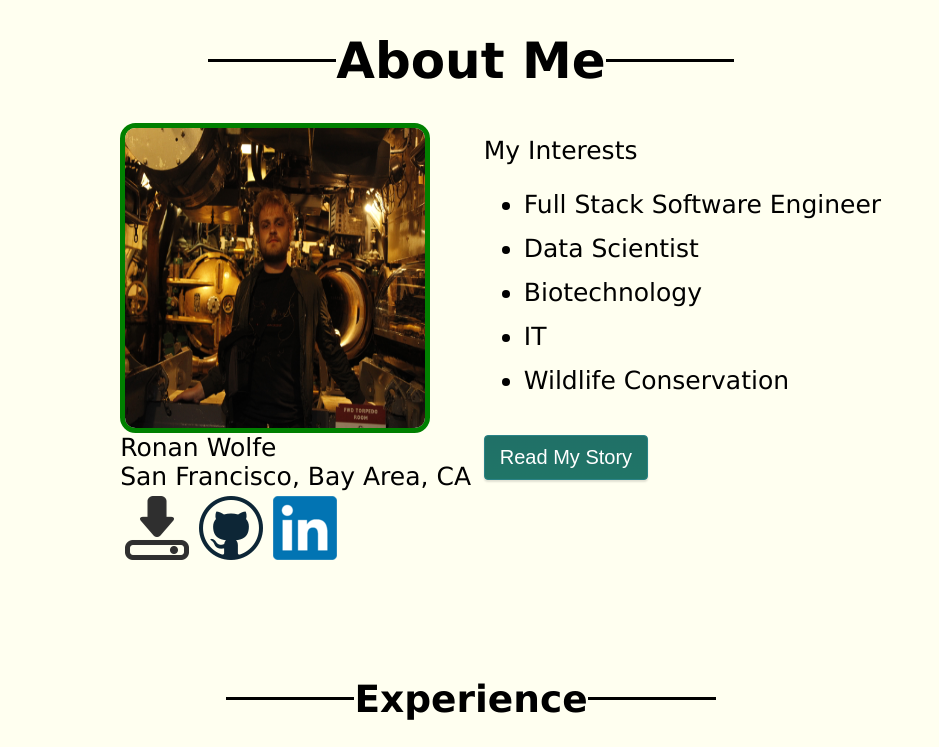
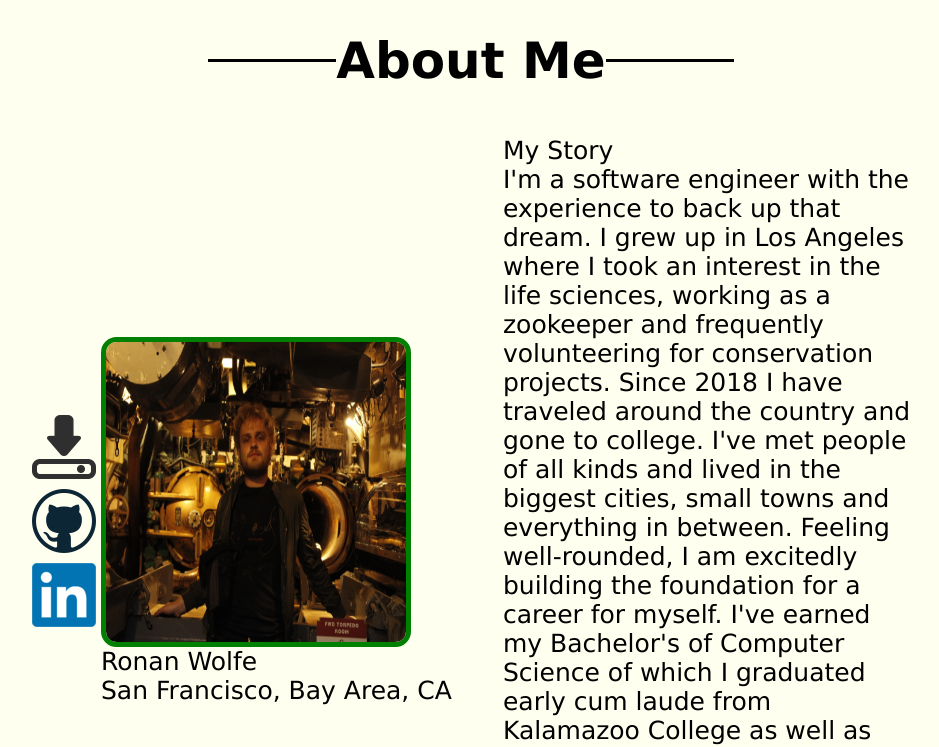
Before and after one commit to RonanGW/WolfGrove, a React (Create React App) app: page / in a window 1280 px wide. Shown: the part 876-1623 px from the top of the page, without its empty margins (169-1108 px from the left). Built offline with nearby package versions, Linux system fonts and the light colour scheme.

Commit message:
Removed old About Section

```diff
--- a/public/resumeData.json
+++ b/public/resumeData.json
@@ -167,7 +167,7 @@
         "title": "WolfGrove",
         "description": "Person Resume Website. (You're here!)'",
         "image": "https://media.istockphoto.com/photos/sunlight-through-the-coniferous-forest-picture-id148973567?k=20&m=148973567&s=612x612&w=0&h=MqB824yiU7JJHI2JV5AZPW5FW5IAyG5hg4mRd9NuLmA=",
-        "url": "https://github.com/RonanGW"
+        "url": "https://github.com/RonanGW/WolfGrove"
       },
       {
         "title": "phyNGSD",
@@ -186,12 +186,8 @@
   "testimonials": {
     "testimonials": [
       {
-        "text": "Here you should write some nice things that someone has said about you. No lies though, employers can tell when you are lying.",
-        "user": "Kareem Abdul Jabbar"
-      },
-      {
-        "text": "That Tim Baker must be one of the most brilliant developers I've ever met! It is amazing that nobody has hired him yet. Hey you, you should hire this guy, he may be fresh out of University and have zero on the job experience but I am confident that he will be one of your best developers in no time!",
-        "user": "Steve Wozniak... impersonator"
+        "quote": "[Ronan] is willing to think analytically and creatively about problems and their possible solutions while being tremendously disciplined and attentive to his work.",
+        "person": "Dr. Sandino Vargas-Perez, Professor of Computer Science"
       }
     ]
   }
--- a/src/About.js
+++ b/src/About.js
@@ -12,7 +12,7 @@ class About extends Component {
 
         // Define the initial state:
         this.state = {
-            interests: false,
+            interests: true,
             visibility: false
         };
     }
@@ -58,14 +58,18 @@ class About extends Component {
                     </h1>
                 </div>
                 <div style={{ display: "flex", justifyContent: "start" }}>
-                    <div style={{ width: "50vw", display: "flex", justifyContent: "flex-end"}}>
-                        <div style={{ display: "flex", flexDirection: "column"}}>
-                            <img style={{ width: "300px", height: "300px", border: "solid 5px green", borderRadius: "5%" }} src={pfp} />
-                            {name}<br />{area}
-                            <div style={{ display: "flex", flexDirection: "row" }}>
-                                <button title="Download my Resume" className="DLLogo" onClick={this.DownloadResume}></button>
-                                <button title="Link to my GitHub" className="GHLogo" onClick={this.Redirect.bind(this, "https://github.com/RonanGW")}></button>
-                                <button title="Link to my LinkedIn" className="LILogo" onClick={this.Redirect.bind(this, "https://www.linkedin.com/in/ronan-wolfe/")}></button>
+                    <div style={{ width: "50vw", paddingRight: "3%", display: "flex", justifyContent: "flex-end"}}>
+                        <div style={{ display: "flex", flexDirection: "row", alignItems: "center" }}>
+                            <div style={{ display: "flex", flexDirection: "column" }}>
+                            <button title="Download my Resume" className="DLLogo" onClick={this.DownloadResume}></button>
+                            <button title="Link to my GitHub" className="GHLogo" onClick={this.Redirect.bind(this, "https://github.com/RonanGW")}></button>
+                            <button title="Link to my LinkedIn" className="LILogo" onClick={this.Redirect.bind(this, "https://www.linkedin.com/in/ronan-wolfe/")}></button>
+                            </div>
+                            <div style={{ display: "flex", flexDirection: "column" }}>
+                                <img style={{ width: "300px", height: "300px", border: "solid 5px green", borderRadius: "5%" }} src={pfp} />
+                                <p style={{margin: "0px"}}>{name}</p>
+                                <p style={{margin: "0px"}}>{area}</p>
+
                             </div>
                         </div>
                     </div>
@@ -91,109 +95,6 @@ class About extends Component {
                 </div>
             </div>
         );
-            {/* <section id="about">
-                <div className="About">
-                <div className="Section-Header">
-                    <div className="Section-Header-Alignment">
-                        <h1 className="Section-Title-Line">
-                            <div className="SectionNameLine" />
-                            About Me
-                            <div className="SectionNameLine" />
-                        </h1>
-                    </div>
-                    </div>
-                    <div style={{ display: "flex", flexDirection: "row", justifyContent: "center", alignSelf: "flex-start" }}>
-                        <div style={{ display: "flex", flexDirection: "column" }}>
-                            <img src={pfp} className="About-PFP" />
-                            <p>{name}</p>
-                            <p>{area}</p>
-                            <div style={{ display: "flex", flexDirection: "row" }}>
-                                <button title="Download my Resume" className="DLLogo" onClick={this.DownloadResume}></button>
-                                <button title="Link to my GitHub" className="GHLogo" onClick={this.Redirect.bind(this, "https://github.com/RonanGW")}></button>
-                                <button title="Link to my LinkedIn" className="LILogo" onClick={this.Redirect.bind(this, "https://www.linkedin.com/in/ronan-wolfe/")}></button>
-                            </div>
-                        </div>
-                        <div className="About-item">
-                            <div className={this.state.interests ? 'fadeInInterests' : 'fadeOutInterests'}>
-                                <h3>My Story</h3>
-                                <p> {bio}
-                                </p>
-                                <button className="Interests-Button" onClick={this.handleFade}>Read My Interests</button>
-                            </div>
-                            <div className={this.state.interests ? 'fadeOutInterests' : 'fadeInInterests'}>
-                                <h3>My Interests</h3>
-                                <ul>
-                                    <li style={{ paddingBottom: "15px" }}>Full Stack Software Engineer</li>
-                                    <li style={{ paddingBottom: "15px" }}>Data Scientist</li>
-                                    <li style={{ paddingBottom: "15px" }}>Biotechnology</li>
-                                    <li style={{ paddingBottom: "15px" }}>IT</li>
-                                    <li style={{ paddingBottom: "15px" }}>Wildlife Conservation</li>
-                                </ul>
-                                <button className="Interests-Button" onClick={this.handleFade}>Read My Story</button>
-                            </div>
-                        </div>
-                    </div>
-
-
-
-
-
-
-            <ScrollAnimation animateIn="fadeIn">
-                    <div style={{ transition: this.state.visibility ? "" : "width 7s 7s, height 7s 7s, opacity 7s" }} className="About-content">
-                    Personal info and PFP
-                    <div className="About-Left">
-                         Personal info
-                        <div style={{ display: "flex", flexDirection: "column", justifyContent: "center" }} >
-                        <div className="About-item">
-                            <h5>Name:</h5>
-                            <p>{name}</p>
-                            <h5>Area:</h5>
-                            <p>{area}</p>
-                            <h5>Links:</h5>
-                            <button title="Download my Resume" className="DLLogo" onClick={this.DownloadResume}></button>
-                            <button title="Link to my GitHub" className="GHLogo" onClick={this.Redirect.bind(this, "https://github.com/RonanGW")}></button>
-                            <button title="Link to my LinkedIn" className="LILogo" onClick={this.Redirect.bind(this, "https://www.linkedin.com/in/ronan-wolfe/")}></button>
-                            </div>
-                        </div>
-                         PFP
-                        <div style={{ display: "flex", flexDirection: "column", justifyContent: "center" }} className="About-item">
-                            <img src={pfp} className="About-PFP" />
-                        </div>
-                    </div>
-                     Swapping interests and story sections
-                    <div className="About-item">
-                         My story Section
-                        <div className={this.state.interests ? 'fadeInInterests' : 'fadeOutInterests'}>
-                            <h3>My Story</h3>
-                            <p> {bio}I'm a software engineer with the experience to back up that dream. I grew up in Los Angeles where I took an interest in
-                                the life sciences, working as a zookeeper and frequently volunteering for conservation projects. Since 2018 I have traveled
-                                around the country and gone to college. I've met people of all kinds and lived in the biggest cities, small towns and everything in
-                                between. Feeling well-rounded, I am excitedly building the foundation for a career for myself. I've earned my Bachelor's of Computer Science
-                                of which I graduated early cum laude from Kalamazoo College as well as worked in compression algorithm development research to both learn more
-                                and prove my aptitude.
-                            </p>
-                            <button className="Interests-Button" onClick={this.handleFade}>Read My Interests</button>
-                        </div>
-                         Interests section
-                            <div  className={this.state.interests ? 'fadeOutInterests' : 'fadeInInterests'}>
-                            <h3>My Interests</h3>
-                            <ul>
-                                <li style={{ paddingBottom: "15px" }}>Full Stack Software Engineer</li>
-                                <li style={{ paddingBottom: "15px" }}>Data Scientist</li>
-                                <li style={{ paddingBottom: "15px" }}>Biotechnology</li>
-                                <li style={{ paddingBottom: "15px" }}>IT</li>
-                                <li style={{ paddingBottom: "15px" }}>Wildlife Conservation</li>
-                            </ul>
-                            <button className="Interests-Button" onClick={this.handleFade}>Read My Story</button>
-                        </div>
-                    </div>
-                    </div>
-        </ScrollAnimation>
-
-
-                </div>
-            </section> */}
     }
 }
 
--- a/src/App.js
+++ b/src/App.js
@@ -67,7 +67,7 @@ class App extends Component {
                 <Resume data={this.state.resumeData.resume} />
                 <Skills data={this.state.resumeData.resume} />
                 <Portfolio data={this.state.resumeData.portfolio} />
-                <Testimonials />
+                <Testimonials data={this.state.resumeData.testimonials }/>
                 <Footer />
             </div>
         );
--- a/src/Testimonials.js
+++ b/src/Testimonials.js
@@ -2,7 +2,26 @@ import React, { Component } from 'react';
 import './App.css';
 
 class Testimonials extends Component {
+
+    /* Default Constructor for About section */
+    constructor(props) {
+        super(props);
+    }
+
     render() {
+
+        if (this.props.data) {
+            var testmonial = this.props.data.testimonials.map(function (testimonials) {
+                return <div>
+                    <div className="TestimonialsContent">
+                        <img className="QuoteImg" src="https://www.pngall.com/wp-content/uploads/4/Quotation-Symbol-PNG.png" />
+                        {testimonials.quote}
+                    </div>
+                    - {testimonials.person}
+                </div>
+            })
+        }
+
         return (
             <div className="Testimonials">
                 <div className="Section-Header">
@@ -14,13 +33,7 @@ class Testimonials extends Component {
                         </h1>
                     </div>
                 </div>
-                <div className="TestimonialsContent">
-                    <img className="QuoteImg" src="https://www.pngall.com/wp-content/uploads/4/Quotation-Symbol-PNG.png" />
-                    <p>[Ronan] is willing to think analytically and
-                        creatively about problems and their possible solutions while being tremendously disciplined and
-                        attentive to his work.</p>
-                </div>
-                <p>-Dr. Sandino Vargas-Perez, Professor of Computer Science</p>
+                {testmonial}
             </div>
         );
     }
```
